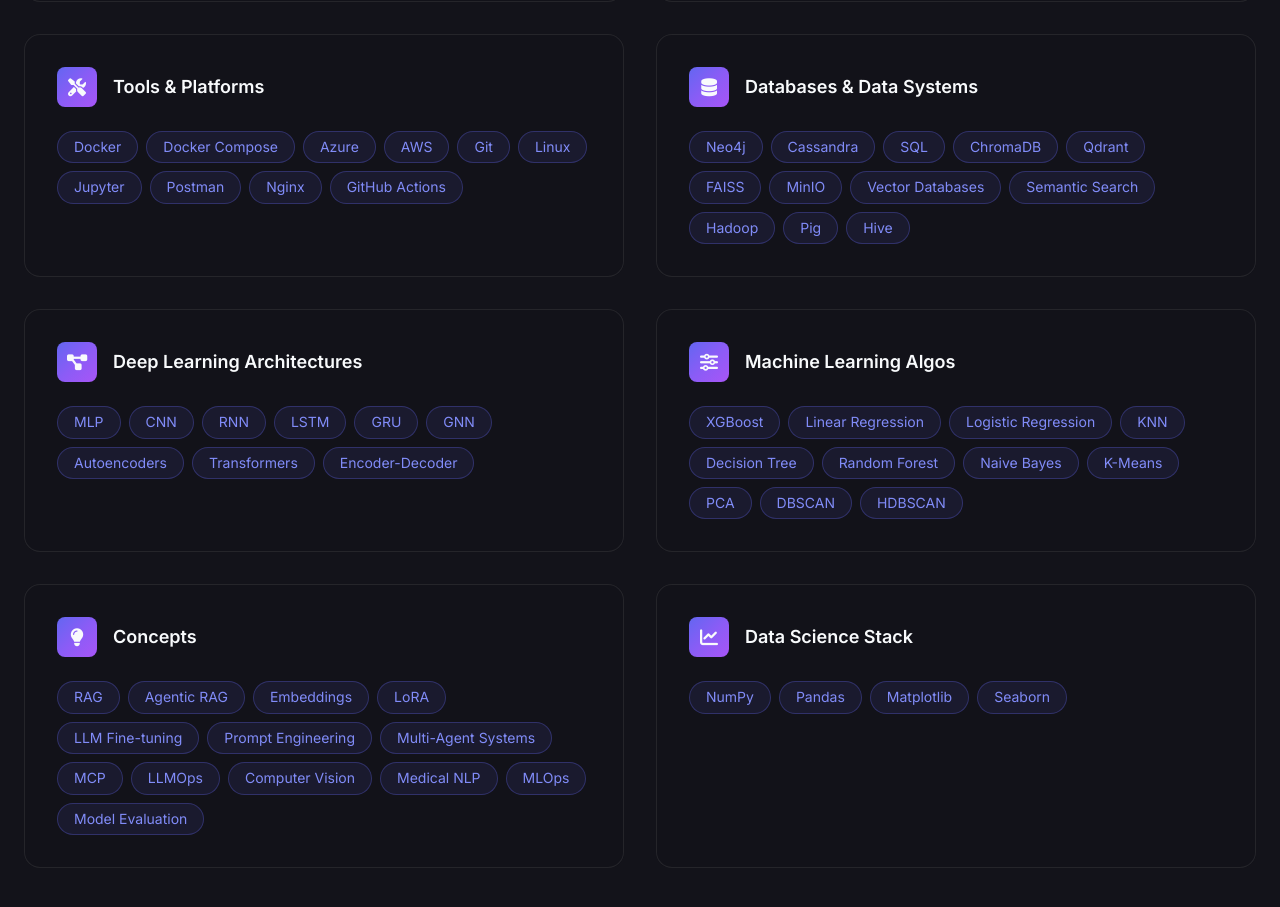
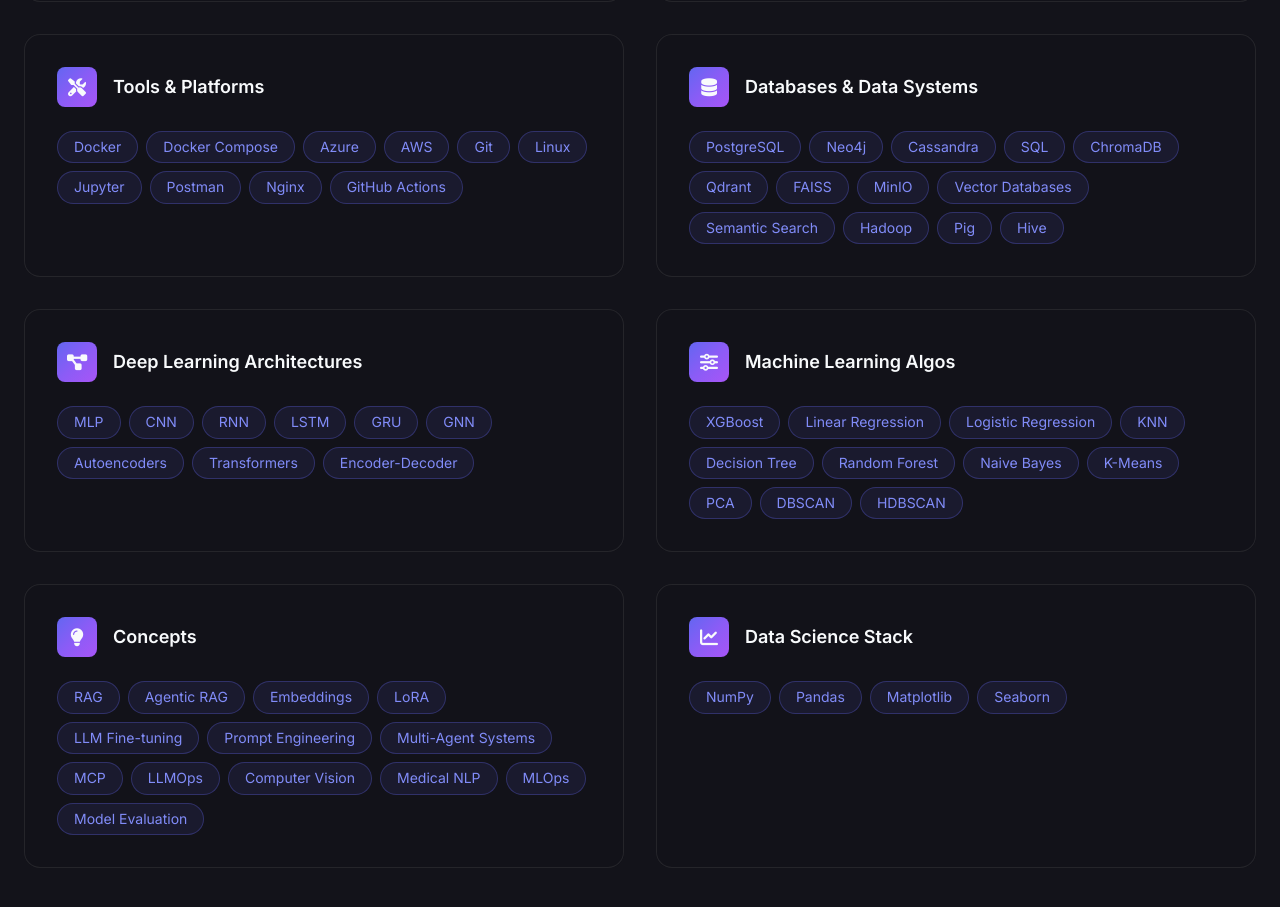
Before and after one commit to YassirCher/Portfolio, a React (Vite) app: page / in a window 1280 px wide. Shown: the part 2483-3390 px from the top of the page. Built offline with nearby package versions, Linux system fonts and the light colour scheme; no server answers.

Commit message:
add PostgreSQL to Databases & Data Systems skills category

```diff
--- a/src/components/Skills.jsx
+++ b/src/components/Skills.jsx
@@ -20,7 +20,7 @@
         {
             icon: 'fa-database',
             title: 'Databases & Data Systems',
-            skills: ['Neo4j', 'Cassandra', 'SQL', 'ChromaDB', 'Qdrant', 'FAISS', 'MinIO', 'Vector Databases', 'Semantic Search', 'Hadoop', 'Pig', 'Hive']
+            skills: ['PostgreSQL', 'Neo4j', 'Cassandra', 'SQL', 'ChromaDB', 'Qdrant', 'FAISS', 'MinIO', 'Vector Databases', 'Semantic Search', 'Hadoop', 'Pig', 'Hive']
         },
         {
             icon: 'fa-project-diagram',
```
